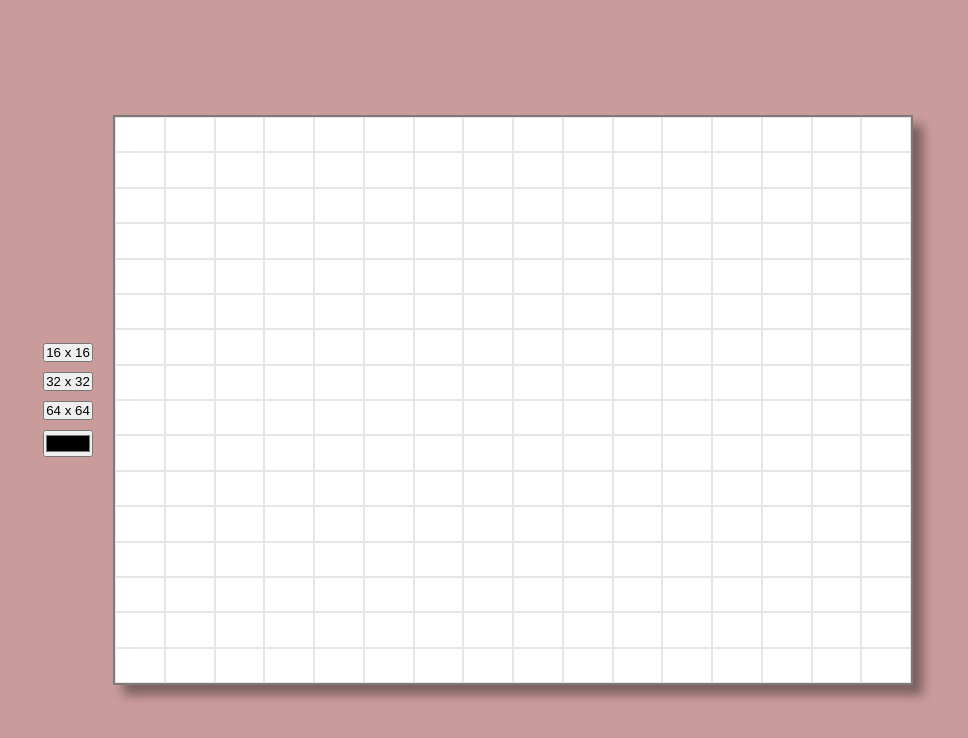
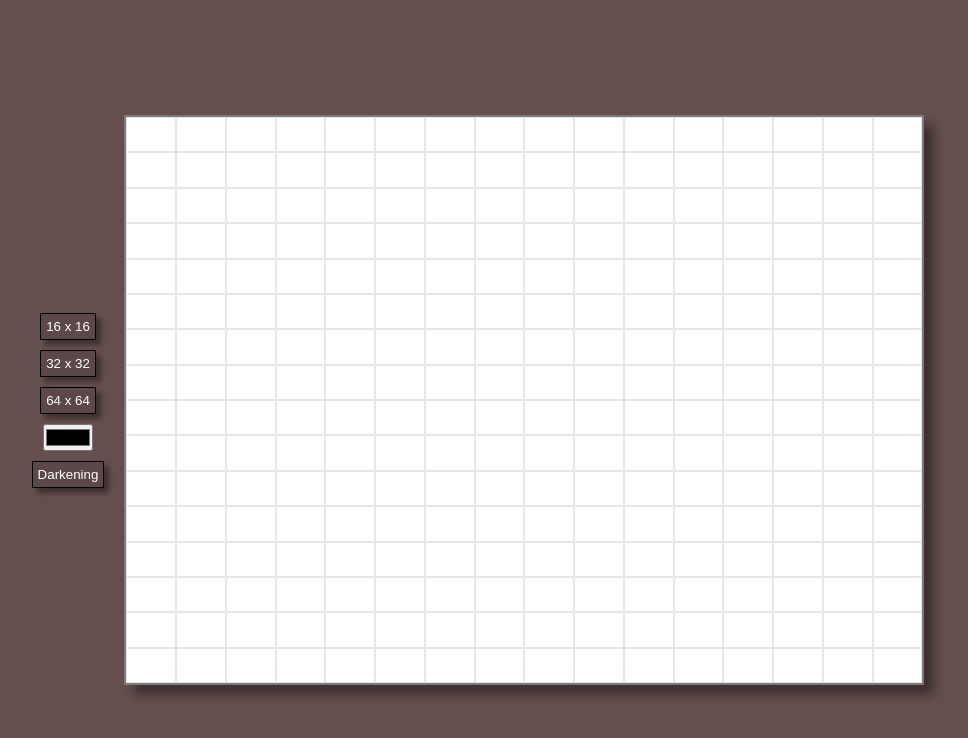
Before and after one commit to Oliv-19/Odin_E-S, a plain HTML site: page index.html in a window 1280 px wide. Both pictures are taken after a click on the button "16 x 16". Shown: the whole page, without its empty margins (172-1140 px from the left). Drawn offline with Linux system fonts and the light colour scheme.

Commit message:
Change ui

```diff
--- a/index.html
+++ b/index.html
@@ -8,14 +8,14 @@
 </head>
 <body>
     <div class="container">
-        <!-- <input type="number" placeholder="Height" id="height" >
-        <input type="number" placeholder="Width" id="width"  > -->
+
         <div class="btns_container">
             <button class="btn" id="16">16 x 16</button>
             <button class="btn" id="32">32 x 32</button>
             <button class="btn" id="64">64 x 64</button>
             <label id ="colorVal">Select color</label>
             <input type="color" id ='color'></input>
+            <button class="dark">Darkening</button>
         </div>
 
     <div class="divsWrapper">
--- a/script.js
+++ b/script.js
@@ -1,4 +1,5 @@
 let divsWrapper = document.querySelector('.divsWrapper')
+let dark = document.querySelector('.dark')
 
 let btn = document.querySelectorAll('.btn')
 let colorInput = document.getElementById('color');
@@ -8,6 +9,11 @@ colorInput.addEventListener('input', () =>{
    color = colorInput.value;
 
 });
+let darkening = false
+dark.addEventListener('click', function(){
+    darkening = true
+})
+
 
 btn.forEach(element => {
     let cSize = (element.id * element.id)
@@ -15,6 +21,7 @@ btn.forEach(element => {
 
     element.addEventListener('click', ()=> {
         removeDivs()
+        darkening = false
         for (let i = 0; i < cSize;i++) {
             let squareDiv = document.createElement('div')
             squareDiv.className = 'squareDiv'
@@ -29,6 +36,12 @@ btn.forEach(element => {
             squareDiv.addEventListener('mouseover', ()=>{
 
                 squareDiv.style.backgroundColor = color
+
+                if (darkening == true){
+                    let opacity = Number(squareDiv.style.opacity);
+                    squareDiv.style.opacity = opacity >= 1 ? "1" : opacity + 0.1 + "";
+                }
+
 
 
             })
--- a/style.css
+++ b/style.css
@@ -2,10 +2,9 @@
     box-sizing: border-box;
     margin: 0;
     padding: 0;
-    /* outline: 1px solid red; */
 }
 body{
-    background-color: rgb(202, 155, 155);
+    background-color: rgb(101 78 78);
     margin: 0;
     padding: 0;
     height: 100vh;
@@ -24,6 +23,7 @@ body{
 .btns_container{
     display: flex;
     flex-direction: column;
+    align-items: center;
     gap: 10px;
     margin: 20px;
 }
@@ -40,10 +40,6 @@ body{
     background-color: rgb(255, 255, 255);
     box-shadow: 10px 10px 10px rgba(0, 0, 0, 0.384);
 }
-.squareDiv2{
-    height: 10px;
-    width: 10px;
-}
 
 .squareDiv{
     margin: 0;
@@ -51,8 +47,18 @@ body{
     height: 6%;
     width: 6%;
     border: 1px solid rgba(128, 128, 128, 0.199);
+
 }
 
 #colorVal{
     display: none;
+
 }
+
+.btn, .dark{
+    padding: 5px;
+    background-color: rgb(92, 72, 72);
+    color: white;
+    border: 1px solid black;
+    box-shadow: 5px 5px 5px rgba(0, 0, 0, 0.384);
+}
```
